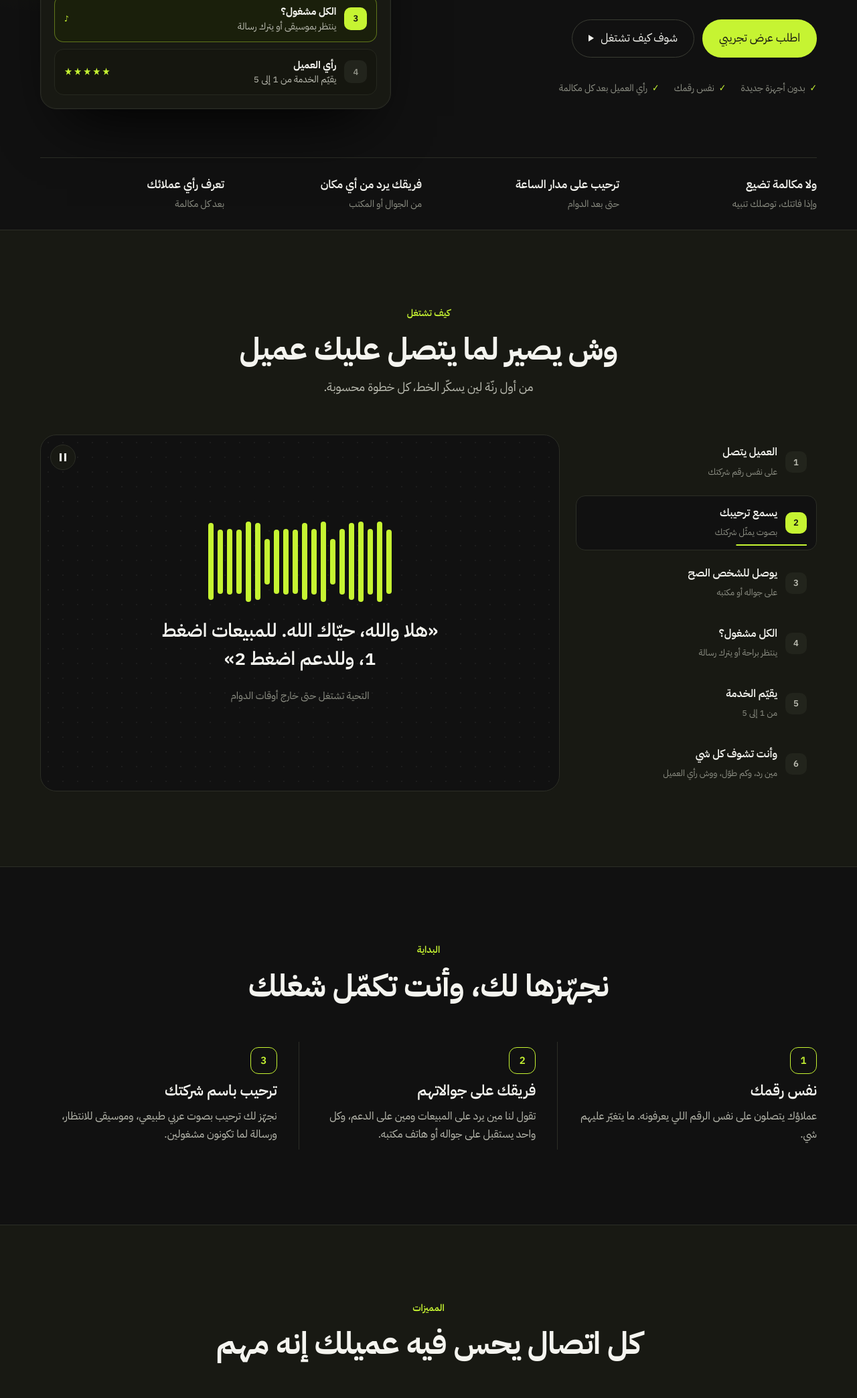
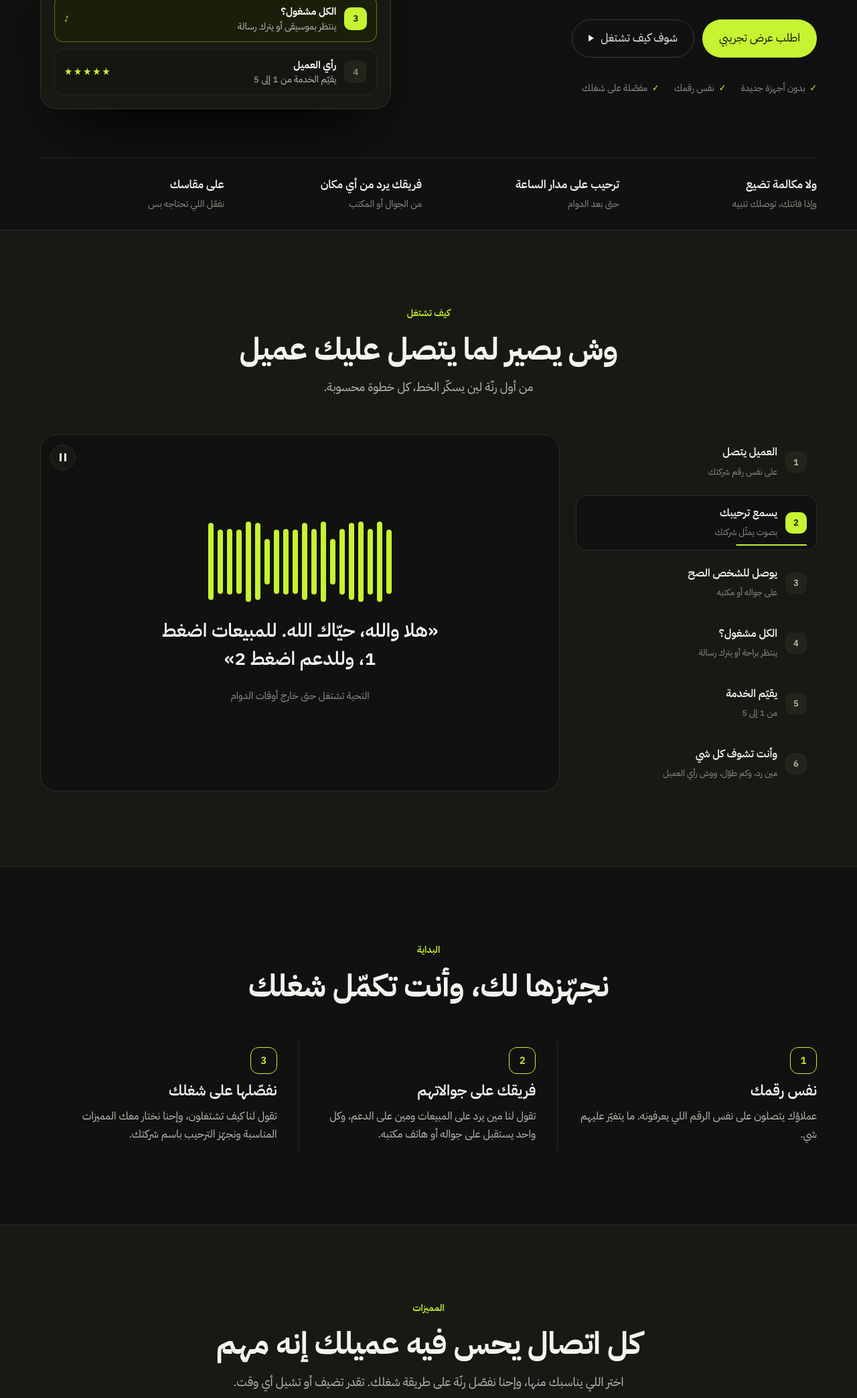
Before and after one commit to Marwan997/musayir, a plain HTML site: page index.html in a window 1280 px wide. Shown: the part 445-2533 px from the top of the page at 67% size. Drawn offline with Linux system fonts and the light colour scheme.

Commit message:
Copy: present features as tailored options, not things to switch on
Co-Authored-By: Claude Opus 5.5 <noreply@anthropic.com>
Claude-Session: https://claude.ai/code/session_01W87zZYNpLF4J2KR24tDQ9t

```diff
--- a/index.html
+++ b/index.html
@@ -79,7 +79,7 @@
           <ul class="facts">
             <li><span lang="ar">بدون أجهزة جديدة</span><span lang="en">No new phones</span></li>
             <li><span lang="ar">نفس رقمك</span><span lang="en">Keep your number</span></li>
-            <li><span lang="ar">رأي العميل بعد كل مكالمة</span><span lang="en">Feedback after every call</span></li>
+            <li><span lang="ar">مفصّلة على شغلك</span><span lang="en">Tailored to how you work</span></li>
           </ul>
         </div>
 
@@ -107,7 +107,7 @@
           <li><b><span lang="ar">ولا مكالمة تضيع</span><span lang="en">No call goes unanswered</span></b><span lang="ar">وإذا فاتتك، توصلك تنبيه</span><span lang="en">And if one is missed, you're told</span></li>
           <li><b><span lang="ar">ترحيب على مدار الساعة</span><span lang="en">A welcome, day and night</span></b><span lang="ar">حتى بعد الدوام</span><span lang="en">Even after hours</span></li>
           <li><b><span lang="ar">فريقك يرد من أي مكان</span><span lang="en">Your team answers anywhere</span></b><span lang="ar">من الجوال أو المكتب</span><span lang="en">From mobile or desk</span></li>
-          <li><b><span lang="ar">تعرف رأي عملائك</span><span lang="en">Know what customers think</span></b><span lang="ar">بعد كل مكالمة</span><span lang="en">After every call</span></li>
+          <li><b><span lang="ar">على مقاسك</span><span lang="en">Made to fit</span></b><span lang="ar">نفعّل اللي تحتاجه بس</span><span lang="en">We switch on only what you need</span></li>
         </ul>
       </div>
     </section>
@@ -224,8 +224,8 @@
           </li>
           <li>
             <span class="sn">3</span>
-            <h3><span lang="ar">ترحيب باسم شركتك</span><span lang="en">A welcome in your name</span></h3>
-            <p><span lang="ar">نجهّز لك ترحيب بصوت عربي طبيعي، وموسيقى للانتظار، ورسالة لما تكونون مشغولين.</span><span lang="en">We record a natural Arabic welcome, music for waiting, and a message for busy moments.</span></p>
+            <h3><span lang="ar">نفصّلها على شغلك</span><span lang="en">We tailor it to you</span></h3>
+            <p><span lang="ar">تقول لنا كيف تشتغلون، وإحنا نختار معك المميزات المناسبة ونجهّز الترحيب باسم شركتك.</span><span lang="en">Tell us how you work. We pick the right features with you and record a welcome in your name.</span></p>
           </li>
         </ol>
       </div>
@@ -237,6 +237,7 @@
         <header class="section-head">
           <span class="eyebrow"><span lang="ar">المميزات</span><span lang="en">Features</span></span>
           <h2><span lang="ar">كل اتصال يحس فيه عميلك إنه مهم</span><span lang="en">Every caller feels looked after</span></h2>
+          <p><span lang="ar">اختر اللي يناسبك منها، وإحنا نفصّل رنّة على طريقة شغلك. تقدر تضيف أو تشيل أي وقت.</span><span lang="en">Pick what fits your business and we set Ranna up around the way you work. Add or remove anything, any time.</span></p>
         </header>
         <div class="bento">
           <article class="tile wide">
@@ -263,7 +264,7 @@
           </article>
           <article class="tile">
             <h3><span lang="ar">اسمع رأي عميلك</span><span lang="en">Hear what customers think</span></h3>
-            <p><span lang="ar">بعد المكالمة، العميل يقيّم الخدمة من 1 إلى 5. تعرف مين يبيّض الوجه.</span><span lang="en">After the call, customers rate the service from 1 to 5. You'll know who makes you proud.</span></p>
+            <p><span lang="ar">إذا حاب، العميل يقيّم الخدمة من 1 إلى 5 بعد المكالمة. وتعرف مين يبيّض الوجه.</span><span lang="en">If you want it, customers rate the service from 1 to 5 after the call. You'll know who makes you proud.</span></p>
             <div class="mini-stars" aria-hidden="true">★★★★<span>★</span></div>
           </article>
           <article class="tile wide lime">
@@ -371,6 +372,10 @@
         </header>
         <div class="qa">
           <details open>
+            <summary><span lang="ar">لازم أستخدم كل المميزات؟</span><span lang="en">Do I have to use every feature?</span></summary>
+            <p><span lang="ar">لا. نجلس معك ونفعّل اللي يناسب شغلك بس، وتقدر تضيف أو تشيل أي ميزة متى ما حبيت.</span><span lang="en">No. We sit down with you and switch on only what suits your business. You can add or remove anything whenever you like.</span></p>
+          </details>
+          <details>
             <summary><span lang="ar">هل أحتاج أجهزة أو هواتف جديدة؟</span><span lang="en">Do I need new phones or hardware?</span></summary>
             <p><span lang="ar">لا. الموظف يرد من جواله أو من هاتف المكتب اللي عنده.</span><span lang="en">No. Agents answer on their own mobile or the desk phone they already have.</span></p>
           </details>
```
